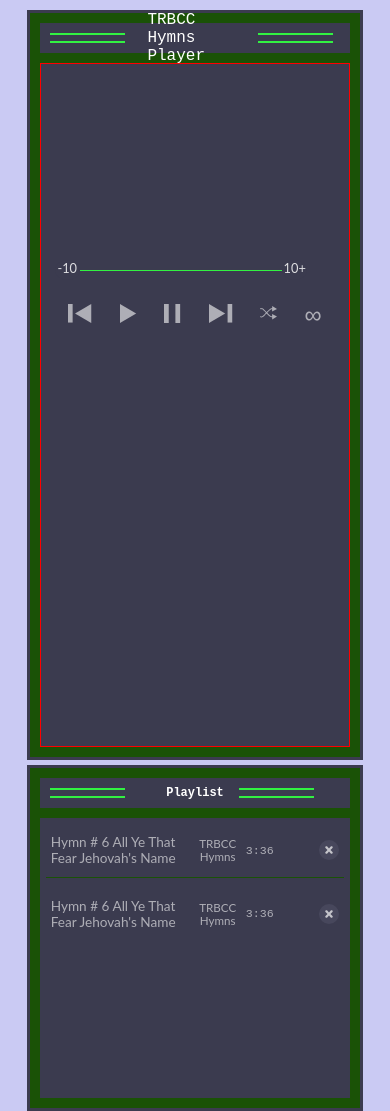
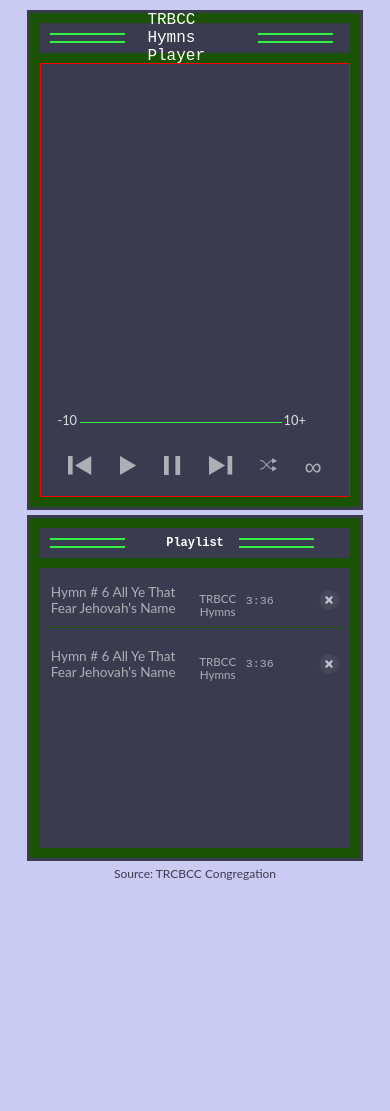
Before and after one commit to jeffchavez-dev/trbcc-hymns-2025, a plain HTML site: page index.html in a window 390 px wide. Shown: the top 1111 px of the page. After the commit the page ends 889 px from the top, so only its background shows below. Drawn offline with Linux system fonts and the light colour scheme.

Commit message:
Update style.css

```diff
--- a/style.css
+++ b/style.css
@@ -332,7 +332,7 @@
     }
 
     .player {
-      height: 750px;
+      height: 500px;
     }
 
     #playlist-songs {
@@ -381,6 +381,7 @@
 
     .playlist-song-artist {
       width: 40px;
+      height: 50%;
     }
 
     .playlist-song-duration > button {
@@ -424,7 +425,7 @@
       z-index: 1000;
       background-color: transparent;
       top: 0;
-      height: 280px;
+      height: 100%;
       justify-content: space-between;
       text-align: center;
     }
```
